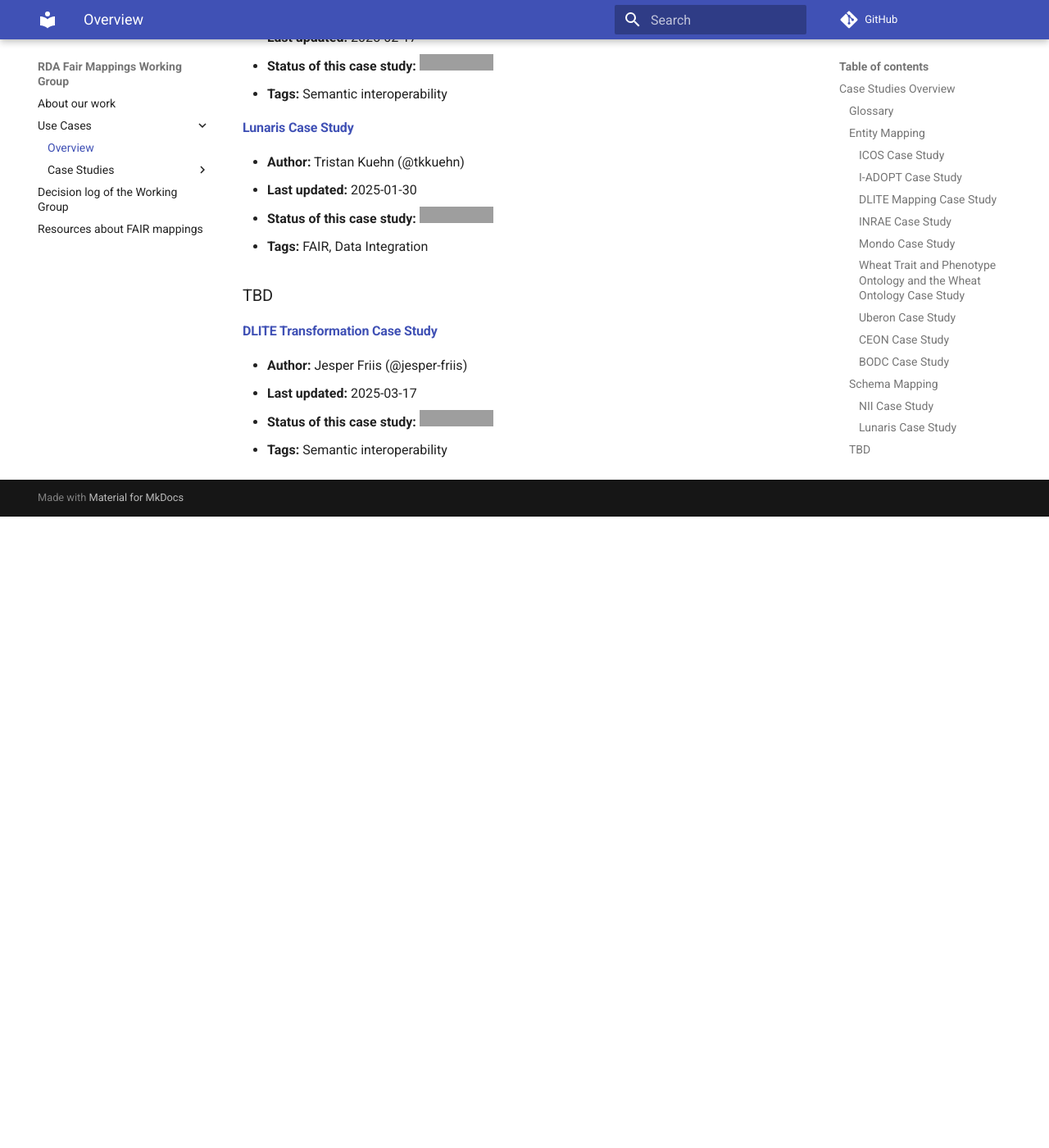
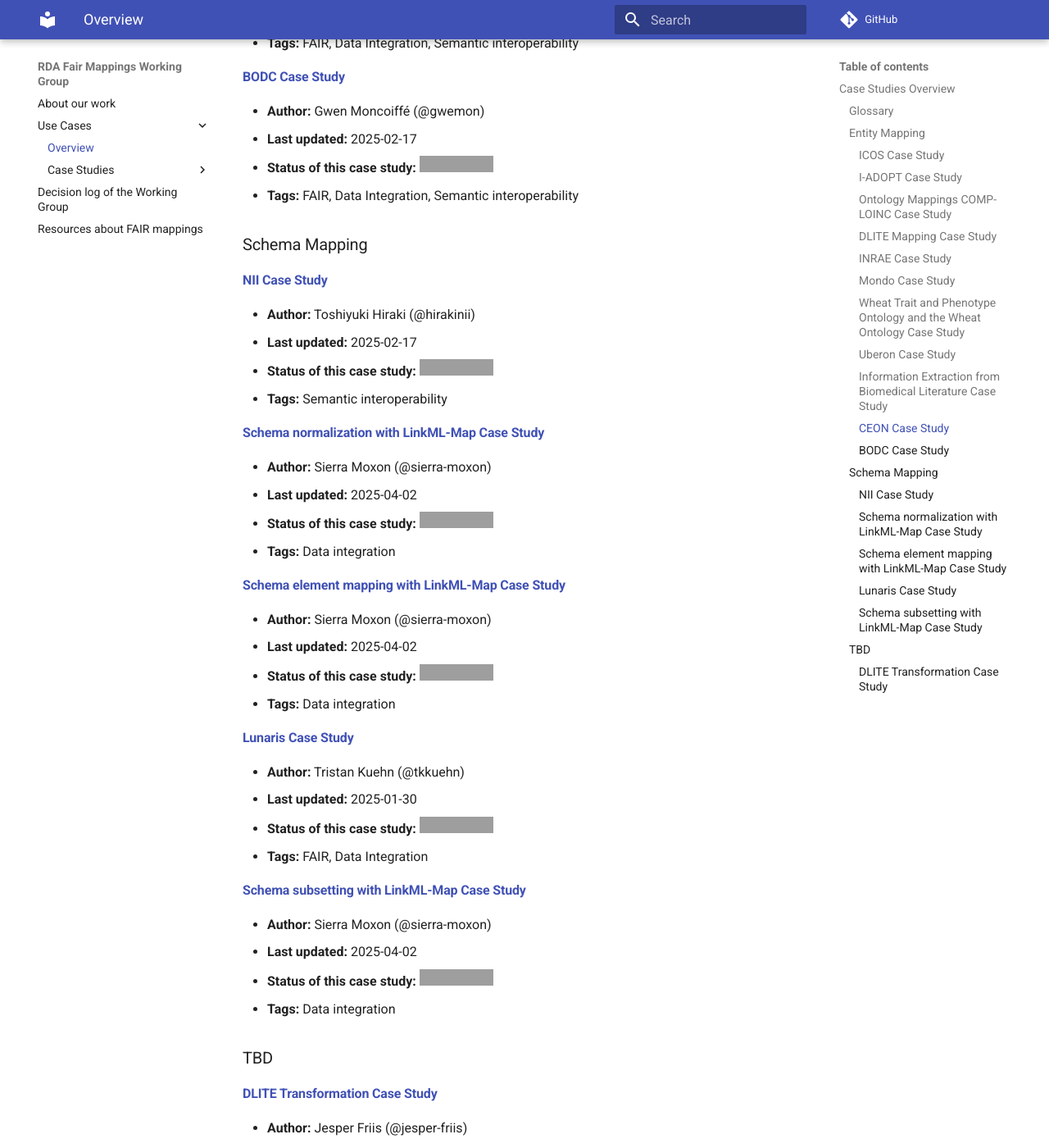
Before and after one commit to mapping-commons/rda-fair-mappings, an MkDocs documentation site: the page built from docs/use-cases.md, in a window 1280 px wide and 1400 px high, scrolled down 2351 px. Shown: the whole window at 82% size. Built offline with MkDocs 1.6.1 and Material for MkDocs 9.7.7, drawn with Linux system fonts in a browser that asks for light colours; comment, search, counter and statistics services are not loaded; before the commit the page ends 2981 px from its top, so only the background shows below that; some of the changed text lies outside the part shown; grey boxes are pictures that could not be loaded.

```diff
--- a/docs/use-cases.md
+++ b/docs/use-cases.md
@@ -29,6 +29,14 @@
 - **Last updated:** 2025-03-01
 - **Status of this case study:** ![Status](https://img.shields.io/badge/Draft-yellow)
 - **Tags:** FAIR, Data Integration, Semantic interoperability
+
+
+#### [Ontology Mappings COMP-LOINC Case Study](case-study/case-study-comp-loinc.md)
+
+- **Author:** Joe Flack (@joeflack4)
+- **Last updated:** 2025-04-02
+- **Status of this case study:** ![Status](https://img.shields.io/badge/Draft-yellow)
+- **Tags:** Data integration
 
 
 #### [DLITE Mapping Case Study](case-study/case-study-dlite.md)
@@ -71,6 +79,14 @@
 - **Tags:** Ontology mapping, Data Integration
 
 
+#### [Information Extraction from Biomedical Literature Case Study](case-study/case-study-ontogpt-ie.md)
+
+- **Author:** Harry Caufield (@caufieldjh)
+- **Last updated:** 2025-04-02
+- **Status of this case study:** ![Status](https://img.shields.io/badge/Draft-yellow)
+- **Tags:** Data integration
+
+
 #### [CEON Case Study](case-study/case-study-ceon.md)
 
 - **Author:** Huanyu Li (@huanyu-li)
@@ -99,12 +115,36 @@
 - **Tags:** Semantic interoperability
 
 
+#### [Schema normalization with LinkML-Map Case Study](case-study/case-study-linkml-map-normalization.md)
+
+- **Author:** Sierra Moxon (@sierra-moxon)
+- **Last updated:** 2025-04-02
+- **Status of this case study:** ![Status](https://img.shields.io/badge/Draft-yellow)
+- **Tags:** Data integration
+
+
+#### [Schema element mapping with LinkML-Map Case Study](case-study/case-study-linkml-map.md)
+
+- **Author:** Sierra Moxon (@sierra-moxon)
+- **Last updated:** 2025-04-02
+- **Status of this case study:** ![Status](https://img.shields.io/badge/Draft-yellow)
+- **Tags:** Data integration
+
+
 #### [Lunaris Case Study](case-study/case-study-lunaris.md)
 
 - **Author:** Tristan Kuehn (@tkkuehn)
 - **Last updated:** 2025-01-30
 - **Status of this case study:** ![Status](https://img.shields.io/badge/Draft-yellow)
 - **Tags:** FAIR, Data Integration
+
+
+#### [Schema subsetting with LinkML-Map Case Study](case-study/case-study-linkml-map-subset.md)
+
+- **Author:** Sierra Moxon (@sierra-moxon)
+- **Last updated:** 2025-04-02
+- **Status of this case study:** ![Status](https://img.shields.io/badge/Draft-yellow)
+- **Tags:** Data integration
 
 
 
```
Also changed, not shown: docs/case-study/case-study-comp-loinc.md (added, +44 -0 lines), docs/case-study/case-study-linkml-map-normalization.md (added, +44 -0 lines), docs/case-study/case-study-linkml-map-subset.md (added, +46 -0 lines), docs/case-study/case-study-linkml-map.md (added, +97 -0 lines), docs/case-study/case-study-ontogpt-ie.md (added, +44 -0 lines), src/docs/use-cases.md (+40 -0 lines), docs/img/linkml-map1.png (added), docs/img/linkml-map2.png (added).
